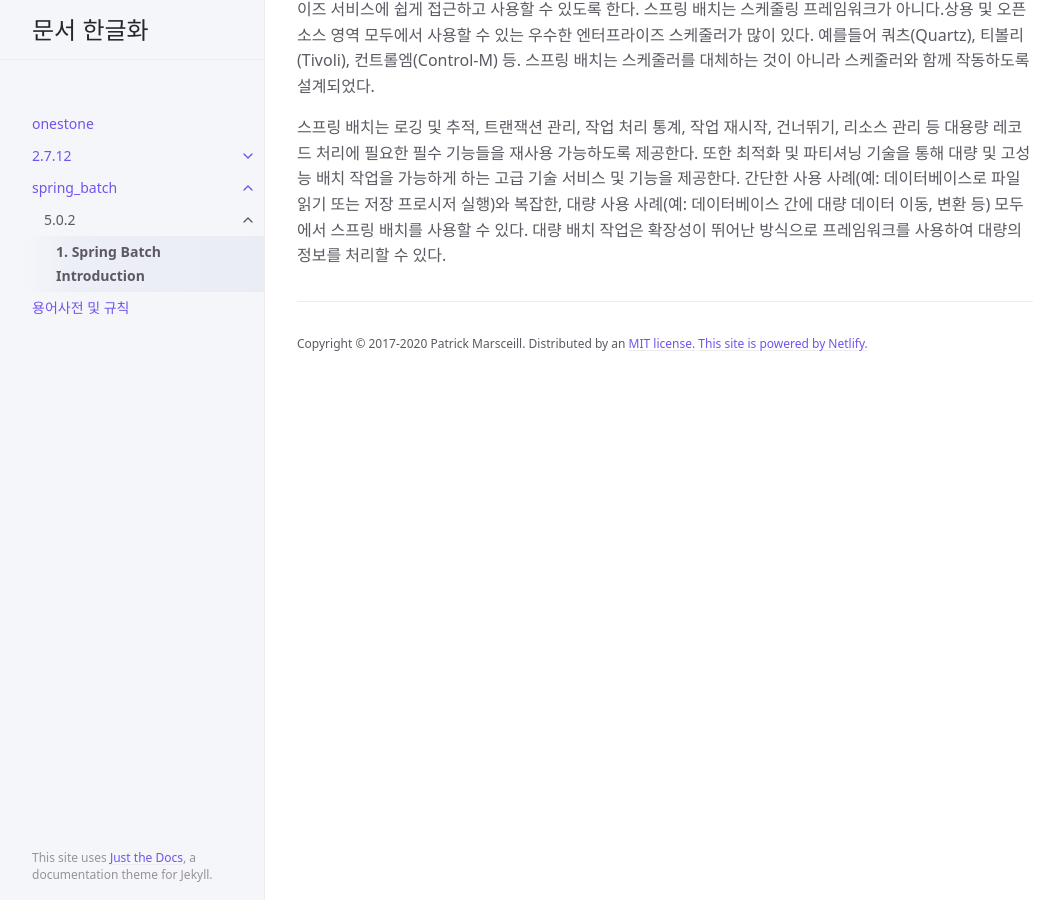
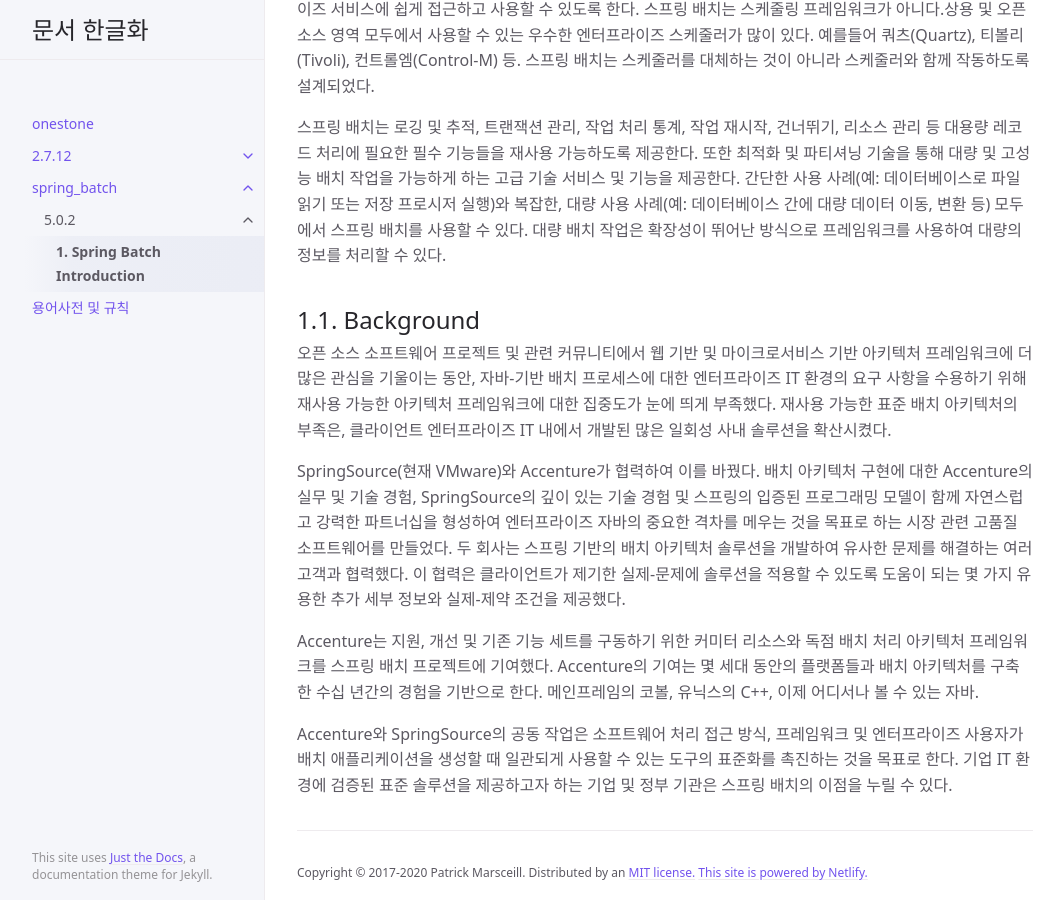
Before and after one commit to onestone9900/onestone9900.github.io, a Jekyll site: the page built from docs/spring_batch/5.0.2/1. spring_batch_introduction.md, in a window 1280 px wide and 900 px high, scrolled down 515 px. Shown: the whole window, without its empty margins (107-1169 px from the left). Built offline with Jekyll 4.4.1, drawn with Linux system fonts in a browser that asks for light colours.

Commit message:
docs: 1. Spring Batch Introduction - 1.1

```diff
--- a/docs/spring_batch/5.0.2/1. spring_batch_introduction.md
+++ b/docs/spring_batch/5.0.2/1. spring_batch_introduction.md
@@ -16,3 +16,13 @@ nav_order: 1
 스프링 배치는 엔터프라이즈 시스템의 일상적인 운영에 필수적인 강력한 배치 애플리케이션을 개발할 수 있도록 설계된 가볍고, 포괄적인 배치 프레임워크이다. 스프링 배치는 사람들이 기대하는 스프링 프레임워크의 특성(생산성, POJO 기반 개발 접근 방식 및 일반적인 사용 편의성)을 기반으로 하며, 개발자가 필요할 때 고급 엔터프라이즈 서비스에 쉽게 접근하고 사용할 수 있도록 한다. 스프링 배치는 스케줄링 프레임워크가 아니다.상용 및 오픈 소스 영역 모두에서 사용할 수 있는 우수한 엔터프라이즈 스케줄러가 많이 있다. 예를들어 쿼츠(Quartz), 티볼리(Tivoli), 컨트롤엠(Control-M) 등. 스프링 배치는 스케줄러를 대체하는 것이 아니라 스케줄러와 함께 작동하도록 설계되었다.
 
 스프링 배치는 로깅 및 추적, 트랜잭션 관리, 작업 처리 통계, 작업 재시작, 건너뛰기, 리소스 관리 등 대용량 레코드 처리에 필요한 필수 기능들을 재사용 가능하도록 제공한다. 또한 최적화 및 파티셔닝 기술을 통해 대량 및 고성능 배치 작업을 가능하게 하는 고급 기술 서비스 및 기능을 제공한다. 간단한 사용 사례(예: 데이터베이스로 파일 읽기 또는 저장 프로시저 실행)와 복잡한, 대량 사용 사례(예: 데이터베이스 간에 대량 데이터 이동, 변환 등) 모두에서 스프링 배치를 사용할 수 있다. 대량 배치 작업은 확장성이 뛰어난 방식으로 프레임워크를 사용하여 대량의 정보를 처리할 수 있다.
+
+
+## 1.1. Background
+오픈 소스 소프트웨어 프로젝트 및 관련 커뮤니티에서 웹 기반 및 마이크로서비스 기반 아키텍처 프레임워크에 더 많은 관심을 기울이는 동안, 자바-기반 배치 프로세스에 대한 엔터프라이즈 IT 환경의 요구 사항을 수용하기 위해 재사용 가능한 아키텍처 프레임워크에 대한 집중도가 눈에 띄게 부족했다. 재사용 가능한 표준 배치 아키텍처의 부족은, 클라이언트 엔터프라이즈 IT 내에서 개발된 많은 일회성 사내 솔루션을 확산시켰다.
+
+SpringSource(현재 VMware)와 Accenture가 협력하여 이를 바꿨다. 배치 아키텍처 구현에 대한 Accenture의 실무 및 기술 경험, SpringSource의 깊이 있는 기술 경험 및 스프링의 입증된 프로그래밍 모델이 함께 자연스럽고 강력한 파트너십을 형성하여 엔터프라이즈 자바의 중요한 격차를 메우는 것을 목표로 하는 시장 관련 고품질 소프트웨어를 만들었다. 두 회사는 스프링 기반의 배치 아키텍처 솔루션을 개발하여 유사한 문제를 해결하는 여러 고객과 협력했다. 이 협력은 클라이언트가 제기한 실제-문제에 솔루션을 적용할 수 있도록 도움이 되는 몇 가지 유용한 추가 세부 정보와 실제-제약 조건을 제공했다.
+
+Accenture는 지원, 개선 및 기존 기능 세트를 구동하기 위한 커미터 리소스와 독점 배치 처리 아키텍처 프레임워크를 스프링 배치 프로젝트에 기여했다. Accenture의 기여는 몇 세대 동안의 플랫폼들과 배치 아키텍처를 구축한 수십 년간의 경험을 기반으로 한다. 메인프레임의 코볼, 유닉스의 C++, 이제 어디서나 볼 수 있는 자바.
+
+Accenture와 SpringSource의 공동 작업은 소프트웨어 처리 접근 방식, 프레임워크 및 엔터프라이즈 사용자가 배치 애플리케이션을 생성할 때 일관되게 사용할 수 있는 도구의 표준화를 촉진하는 것을 목표로 한다. 기업 IT 환경에 검증된 표준 솔루션을 제공하고자 하는 기업 및 정부 기관은 스프링 배치의 이점을 누릴 수 있다.
```
